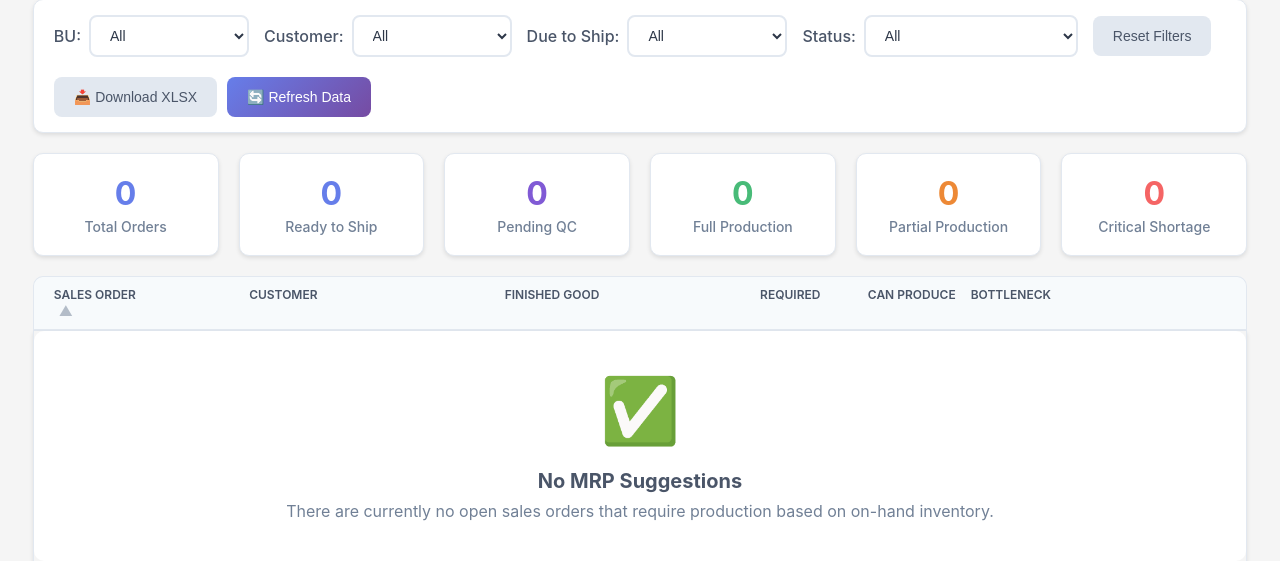
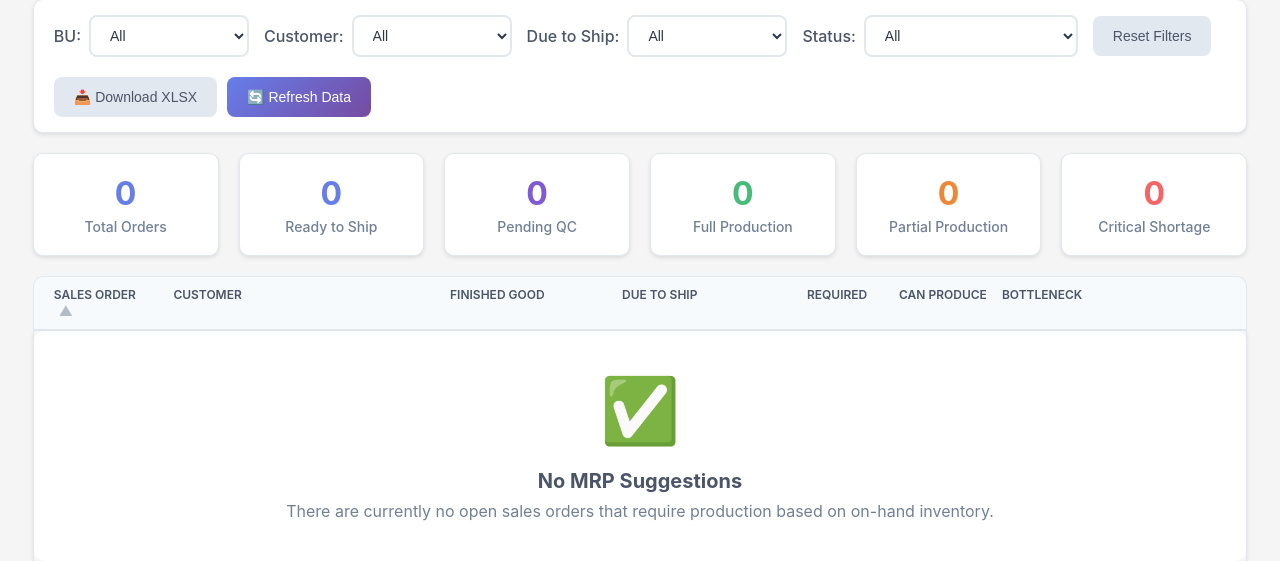
Before and after one commit to dangquyenbui-dotcom/downtime_tracker, a Flask app: template templates/mrp/index.html in a window 1280 px wide. Shown: the part 250-811 px from the top of the page. Run offline with Flask 3, Linux system fonts and the light colour scheme; the template is opened without the code that fills it, so the values that code supplies are empty.

Commit message:
Add files via upload

```diff
--- a/templates/mrp/index.html
+++ b/templates/mrp/index.html
@@ -77,7 +77,8 @@
     /* --- ACCORDION --- */
     .so-header-static, .so-header {
         display: grid;
-        grid-template-columns: 1.5fr 2fr 1.5fr 1fr 1fr 1.5fr 0.5fr;
+        /* MODIFIED: Adjusted grid for new column */
+        grid-template-columns: 1fr 2.5fr 1.5fr 1.2fr 1fr 1fr 1.5fr 0.5fr;
         gap: 15px;
         align-items: center;
     }
@@ -117,7 +118,6 @@
     .mrp-accordion {
         border: 1px solid var(--border-primary);
         border-top: none;
-        /* Removed border-radius to allow footer to connect */
         box-shadow: var(--shadow-sm);
     }
     .so-header {
@@ -142,7 +142,7 @@
     .so-header.status-partial { border-left: 5px solid var(--accent-orange); }
     .so-header.status-critical { border-left: 5px solid var(--accent-red); }
 
-    .so-info { font-size: 14px; white-space: nowrap; overflow: hidden; text-overflow: ellipsis; }
+    .so-info { font-size: 14px; }
     .so-info label { font-size: 11px; color: var(--text-tertiary); display: block; text-transform: uppercase; }
     .so-info strong { color: var(--text-primary); font-size: 1.1em; }
     .bottleneck-tag {
@@ -193,7 +193,6 @@
         cursor: help;
         margin-right: 5px;
     }
-    /* NEW: Grid Footer Style */
     .grid-footer {
         padding: 10px 20px;
         text-align: right;
@@ -286,6 +285,9 @@
     <div class="so-info sortable" data-column-id="FG" data-column-type="string">
         <label>Finished Good</label><span class="sort-indicator"></span>
     </div>
+    <div class="so-info sortable" data-column-id="DueShip" data-column-type="date">
+        <label>Due to Ship</label><span class="sort-indicator"></span>
+    </div>
     <div class="so-info numeric sortable" data-column-id="Required" data-column-type="numeric">
         <label>Required</label><span class="sort-indicator"></span>
     </div>
@@ -318,6 +320,7 @@
             <div class="so-info"><strong>{{ so.SO }}</strong></div>
             <div class="so-info" title="{{ so['Customer Name'] }}"><strong>{{ so['Customer Name'] }}</strong></div>
             <div class="so-info"><strong>{{ so.Part }}</strong></div>
+            <div class="so-info"><strong>{{ (so['Due to Ship'] | date_i18n) if so['Due to Ship'] else 'N/A' }}</strong></div>
             <div class="so-info numeric"><strong>{{ "{:,.0f}".format(so['Ord Qty - Cur. Level']) }}</strong></div>
             <div class="so-info numeric"><strong style="font-size: 1.3em;">{{ "{:,.0f}".format(result.can_produce_qty) }}</strong></div>
 
```
Also changed, not shown: README.md.
